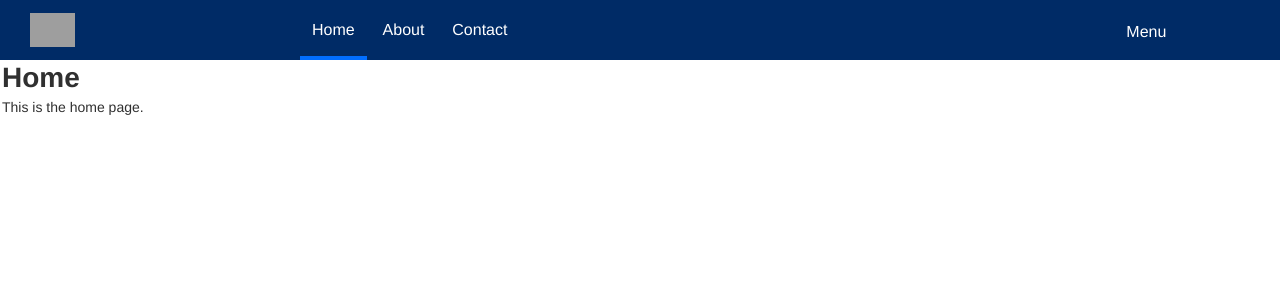
After one commit to KhalidAgha20/comp0034-cw1-i-KhalidAgha20, a Flask app: page / in a window 1280 px wide. The commit adds this page. Shown: the top 300 px of the page. Run offline with Flask 3, Linux system fonts and the light colour scheme; grey boxes are pictures that could not be loaded.

Commit message:
created layout.html

```diff
--- a/myflask/__init__.py
+++ b/myflask/__init__.py
@@ -19,4 +19,7 @@ def create_app(config_class_name):
     from myflask.auth.routes import auth_bp
     app.register_blueprint(auth_bp)
 
+    from myflask.main.routes import main_bp
+    app.register_blueprint(main_bp)
+
     return app
--- a/myflask/app.py
+++ b/myflask/app.py
@@ -3,8 +3,5 @@ from myflask.config import DevelopmentConfig
 
 app = create_app(DevelopmentConfig)
 
-
-
-
 if __name__ == '__main__':
     app.run(debug=True)
--- /dev/null
+++ b/myflask/main/routes.py
@@ -0,0 +1,9 @@
+from flask import Blueprint
+from flask import render_template
+
+main_bp = Blueprint('main', __name__,url_prefix='/')
+
+
+@main_bp.route('/')
+def index():
+    return render_template('index.html', title="Home")
--- /dev/null
+++ b/myflask/templates/index.html
@@ -0,0 +1,5 @@
+{% extends 'layout.html' %}
+{% block content %}
+    <h1>{{ title }}</h1>
+    <p>This is the home page.</p>
+{% endblock %}
--- a/myflask/templates/layout.html
+++ b/myflask/templates/layout.html
@@ -1,10 +1,21 @@
-<!DOCTYPE html>
+<!doctype html>
 <html lang="en">
 <head>
-    <meta charset="UTF-8">
-    <title>Title</title>
+    <!-- Required meta tags -->
+    <meta charset="utf-8">
+    <meta name="viewport" content="width=device-width, initial-scale=1">
+
+    <!-- Bootstrap CSS -->
+    <link rel="stylesheet" type="text/css" href="{{ url_for('static', filename='css/denali.css') }}">
 </head>
-<body>
+<title>{{ title }}</title>
 
-</body>
-</html>
+{# Add to the body section #}
+<header>
+    {% include 'navbar.html' %}
+</header>
+<main>
+    <div class="checkbox">
+        {% block content %}{% endblock %}
+    </div>
+</main>
--- /dev/null
+++ b/myflask/templates/navbar.html
@@ -0,0 +1,41 @@
+<nav class="nav">
+    <div class="nav-left">
+        <img class="nav-brand" src="https://github.githubassets.com/images/modules/logos_page/GitHub-Mark.png" alt="" />
+        <div class="float-right hide-small-desktop-up">
+            <a class="nav-item" id="navToggle"
+                ><i class="d-icon d-more-vertical"></i
+            ></a>
+        </div>
+    </div>
+    <div class="nav-responsive">
+        <div class="nav-center">
+            <a class="nav-item is-active">Home</a>
+            <a class="nav-item">About</a>
+            <a class="nav-item">Contact</a>
+        </div>
+        <div class="nav-right">
+            <div class="menu menu--nav is-right">
+                <div class="nav-item menu-trigger"
+                    >Menu<i class="d-icon d-arrowhead-down is-small"></i
+                ></div>
+                <div class="menu-content">
+                    <a>Menu Item #1</a>
+                    <a>Menu Item #2</a>
+                    <a>Menu Item #3</a>
+                </div>
+            </div>
+            <a class="nav-item hide-tablet-down"
+                ><i class="d-icon d-dashboard"></i
+                ><span class="icon-name">Dashboard</span></a
+            >
+            <a class="nav-item"
+                ><i class="d-icon d-menu-dialpad"></i
+                ><span class="icon-name">Apps</span></a
+            >
+            <a class="nav-item"
+                ><i class="d-icon d-user-profile-circle"></i
+                ><span class="icon-name">Profile</span></a
+            >
+        </div>
+    </div>
+</nav>
```
Also changed, not shown: myflask/main/__init__.py (added).
